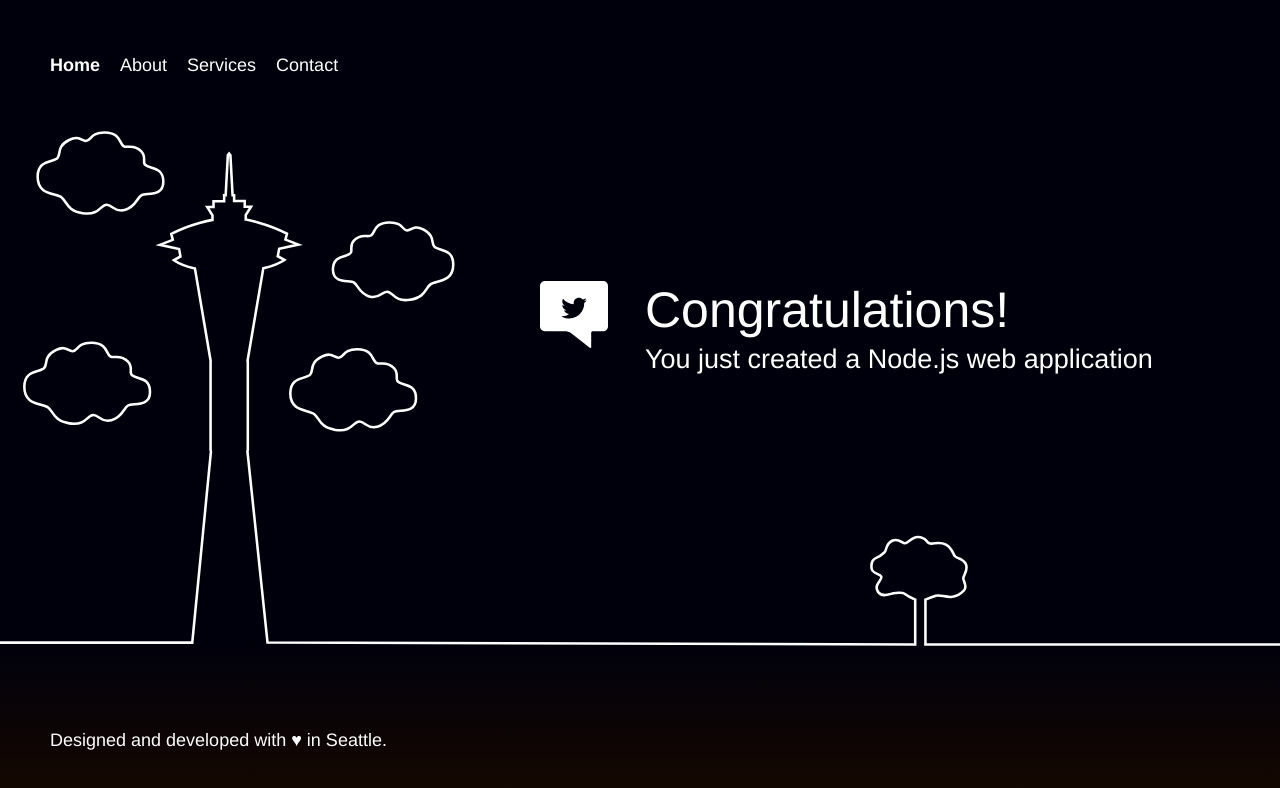
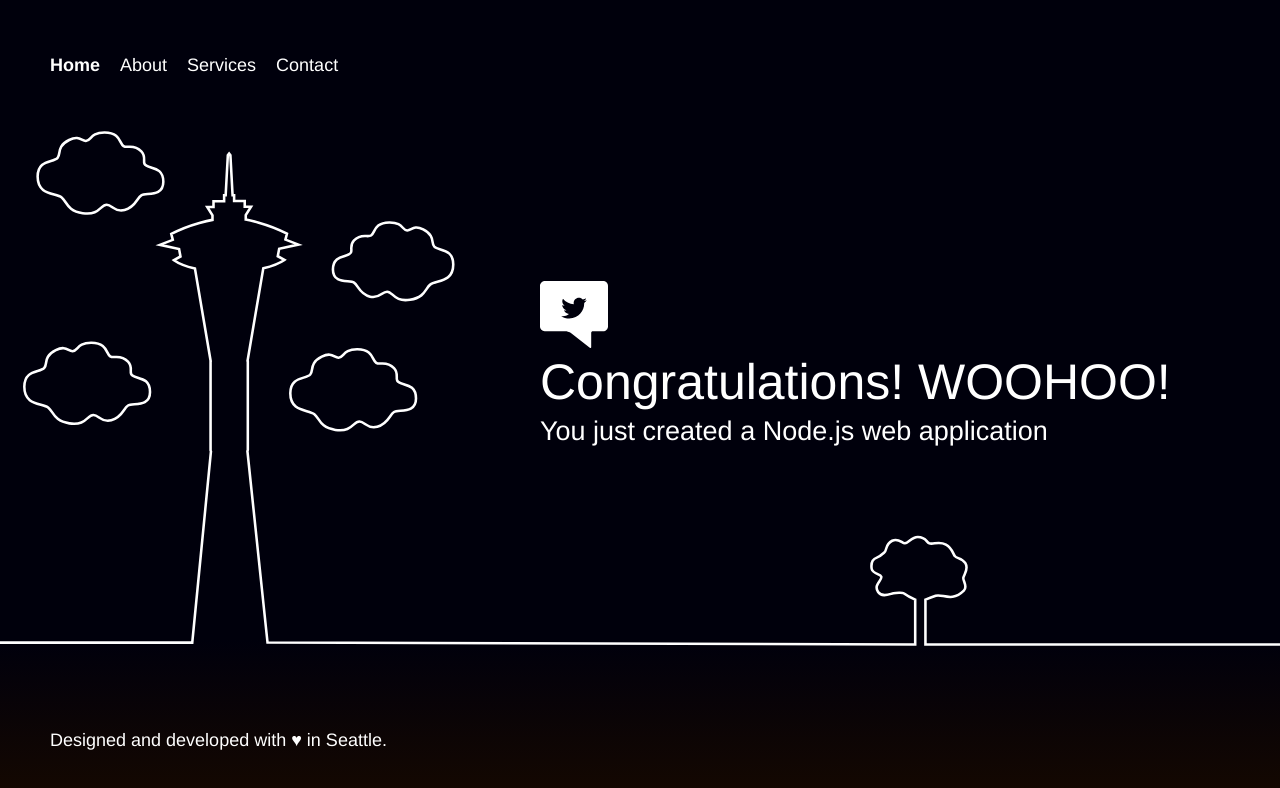
Before and after one commit to 3418schreia/Second-Project, a website: page public/index.html in a window 1280 px wide. Drawn offline with Linux system fonts and the light colour scheme.

Commit message:
Making my first change to the web app

```diff
--- a/public/index.html
+++ b/public/index.html
@@ -58,7 +58,7 @@
         <div class="message">
             <a class="twitter-link" href="http://twitter.com/home/?status=I%20created%20a%20project%20with%20AWS%20CodeStar!%20%23AWS%20%23AWSCodeStar%20https%3A%2F%2Faws.amazon.com%2Fcodestar"><img src="img/tweet.svg" /></a>
             <div class="text">
-                <h1>Congratulations!</h1>
+                <h1>Congratulations! WOOHOO!</h1>
                 <h2>You just created a Node.js web application</h2>
             </div>
         </div>
```
